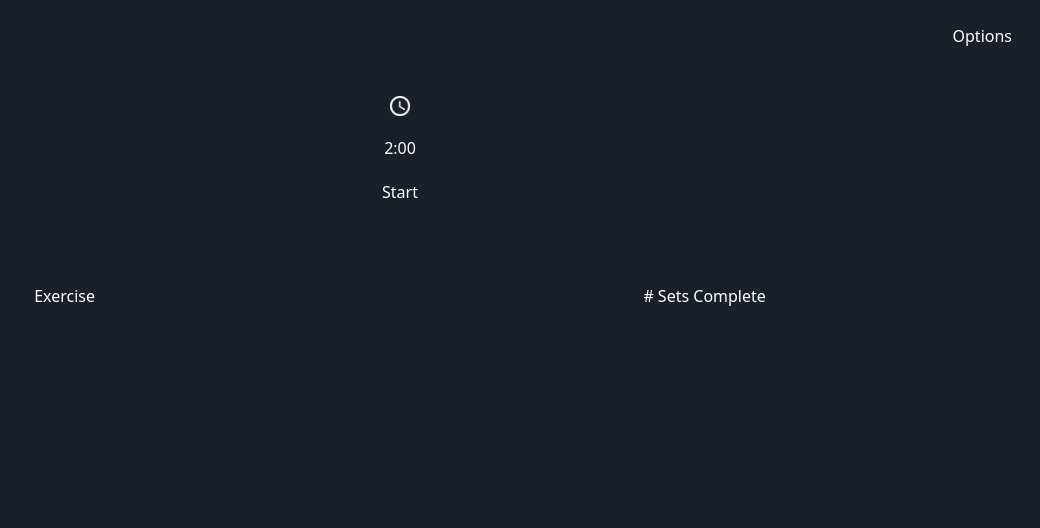
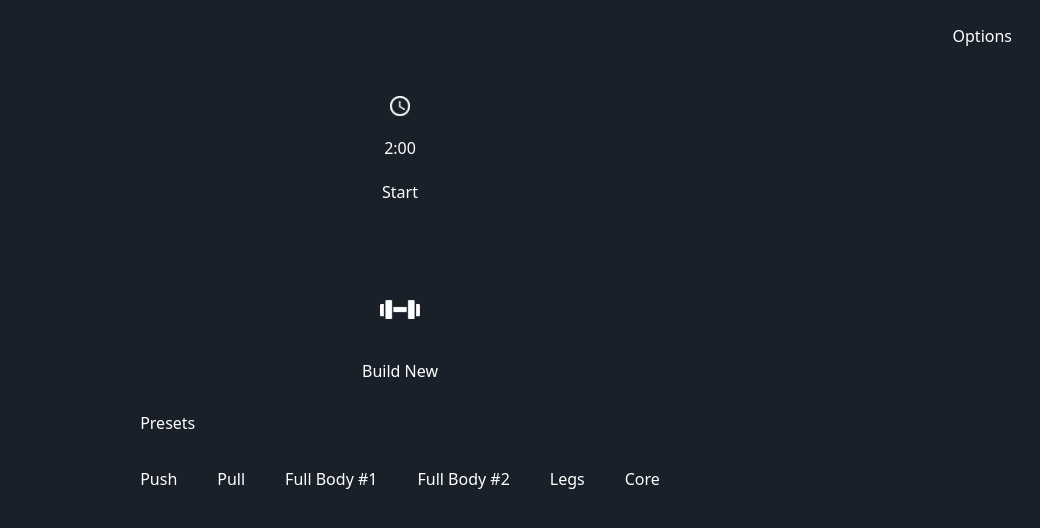
Before and after one commit to manielsen13/workout-set-counter, a React (Vite) app: page / in a window 1280 px wide. Shown: the top 528 px of the page, without its empty margins (240-1280 px from the left). Built offline with nearby package versions, Linux system fonts and the light colour scheme.

Commit message:
Implement no exercises screen

```diff
--- a/src/App.jsx
+++ b/src/App.jsx
@@ -1,6 +1,6 @@
 import { useEffect, useState } from "react";
 import workouts from "./data/workouts.json";
-import { PresetWorkoutOptionsButtons } from "./components/PresetWorkoutOptionsButtons.jsx";
+import { PresetWorkoutOptionsButtons } from "./components/Displays/PresetWorkoutOptionsButtons.jsx";
 import { OptionsMenu } from "./components/Options/OptionsMenu";
 import { HomeScreen } from "./components/Home/HomeScreen";
 
@@ -51,6 +51,7 @@ function App() {
           decrementNumSets={decrementNumSets}
           setScreen={setScreen}
           startingTime={startingTime}
+          buildWorkout={buildWorkout}
         />
       )}
       {screen === "Options" && (
--- a/src/components/PresetWorkoutOptionsButtons.jsx
+++ b/src/components/Displays/PresetWorkoutOptionsButtons.jsx
@@ -1,8 +1,8 @@
-import workouts from "../data/workouts.json";
+import workouts from "../../data/workouts.json";
 
 export function PresetWorkoutOptionsButtons({ buildWorkout }) {
   return (
-    <ul className="flex flex-wrap gap-10 ">
+    <ul className="flex flex-wrap gap-x-10 gap-y-5 justify-center">
       {Object.keys(workouts).map((workoutName) => {
         return (
           <li key={crypto.randomUUID()}>
--- a/src/components/Home/HomeScreen.jsx
+++ b/src/components/Home/HomeScreen.jsx
@@ -1,6 +1,8 @@
 import { Timer } from "../Timer/Timer";
 import { NamesColumn } from "./NamesColumn";
+import { NoExercisesPopup } from "./NoExercisesPopup";
 import { NumSetsColumn } from "./NumSetsColumn";
+import dumbbell from "../../assets/dumbbell.png";
 
 export function HomeScreen({
   exercises,
@@ -8,6 +10,7 @@ export function HomeScreen({
   decrementNumSets,
   setScreen,
   startingTime,
+  buildWorkout,
 }) {
   return (
     <>
@@ -21,8 +24,10 @@ export function HomeScreen({
       <div className="flex flex-col justify-center mt-24 items-center gap-5">
         <Timer startingTime={startingTime} />
       </div>
-      <>
-        <div className="flex justify-around mt-20">
+      <div className="flex flex-col justify-center mt-24 items-center gap-10">
+        <img src={dumbbell} className="w-10 h-auto select-none"></img>
+        {exercises.length > 0 ? (
+          <div className="flex justify-around">
             <NamesColumn exercises={exercises} />
             <NumSetsColumn
               exercises={exercises}
@@ -30,7 +35,12 @@ export function HomeScreen({
               decrementNumSets={decrementNumSets}
             />
           </div>
-      </>
+        ) : (
+          <div className="flex flex-col">
+            <NoExercisesPopup buildWorkout={buildWorkout} />
+          </div>
+        )}
+      </div>
     </>
   );
 }
--- /dev/null
+++ b/src/components/Home/NoExercisesPopup.jsx
@@ -0,0 +1,13 @@
+import { PresetWorkoutOptionsButtons } from "../Displays/PresetWorkoutOptionsButtons";
+
+export function NoExercisesPopup({ buildWorkout }) {
+  return (
+    <div className="flex flex-col gap-7">
+      <button>Build New</button>
+      <div className="flex flex-col gap-8">
+        <p>Presets</p>
+        <PresetWorkoutOptionsButtons buildWorkout={buildWorkout} />
+      </div>
+    </div>
+  );
+}
```
Also changed, not shown: src/assets/dumbbell.png (added). Lines whose indentation alone changed are shown as unchanged.
